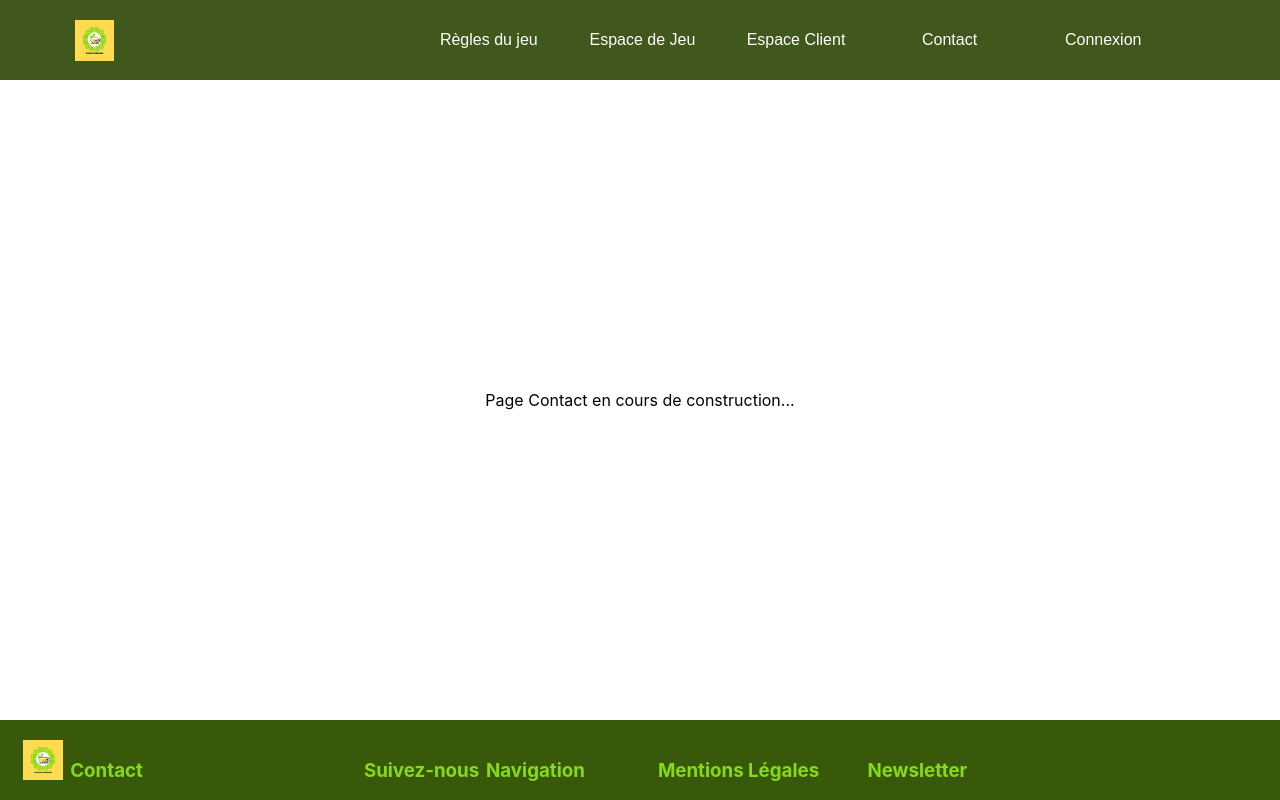
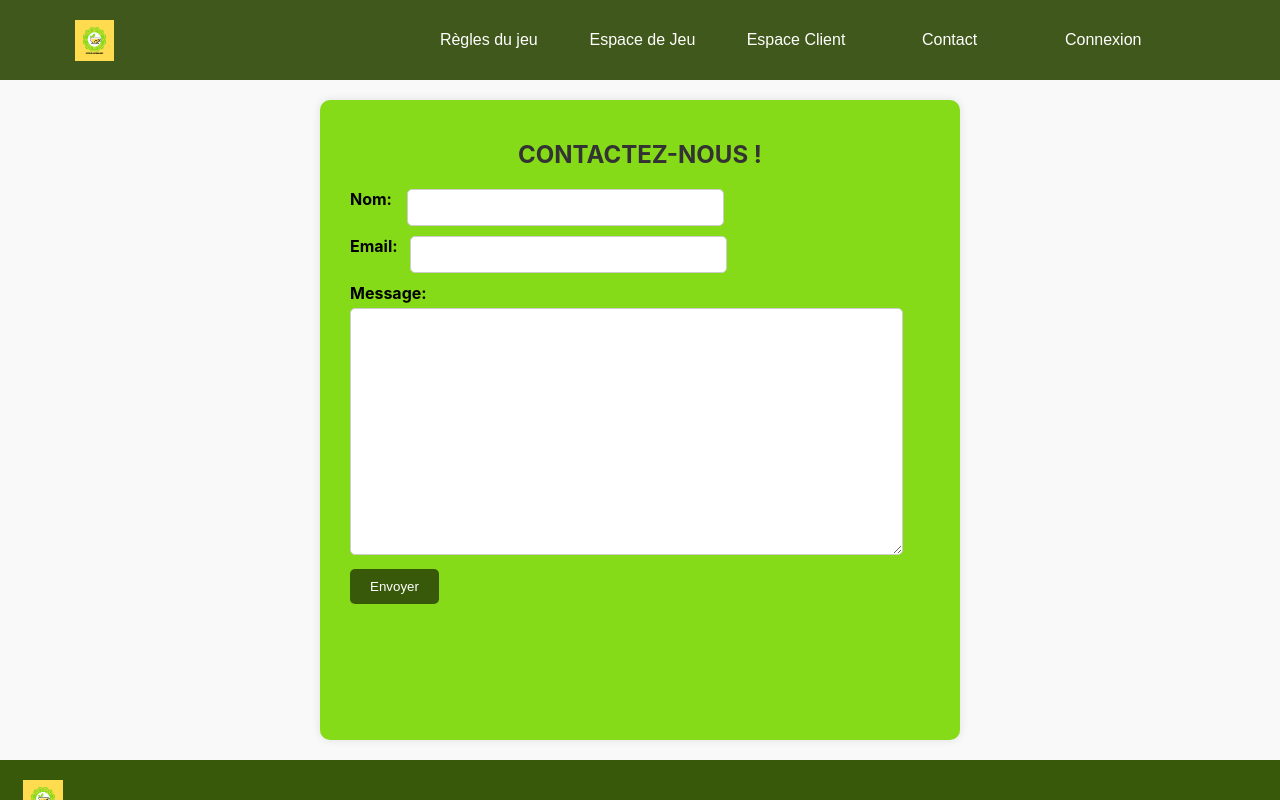
Before and after one commit to thetiptop123/tip_top_game, a React (Create React App) app in the folder frontend/: page /contact in a window 1280 px wide. Shown: the top 800 px of the page. Built offline with nearby package versions, Linux system fonts and the light colour scheme.

Commit message:
3T-XG7WGkXb : Formulaire de contact

```diff
--- a/frontend/src/containers/Contact/index.jsx
+++ b/frontend/src/containers/Contact/index.jsx
@@ -9,10 +9,41 @@ export default function Contact() {
         justifyContent: "center",
         alignItems: "center",
         height: "80vh",
-        gap: 50,
+        gap: "50px",
+        backgroundColor: "#f9f9f9",
+        padding: "20px",
       }}
     >
-      Page Contact en cours de construction...
+      <div
+        style={{
+          backgroundColor: "#85db18",
+          padding: "20px",
+          borderRadius:10,
+          boxShadow: "0 0 10px rgba(0, 0, 0, 0.1)",
+          width: "100%",
+          maxWidth: "600px",
+          height : "100%",
+        }}
+      >
+        <h2 style={{ marginBottom: "20px", color: "#333",display:"flex", justifyContent:"center" }}>CONTACTEZ-NOUS !</h2>
+        <form method="post" style={{marginLeft:10}}>
+          <div style={{ marginBottom: "10px" , display:"flex"}}>
+            <label htmlFor="nom" style={{ display: "block", marginBottom: "5px", fontWeight: "bold", marginRight:15 }}>Nom:</label>
+            <input type="text" id="nom" name="nom" style={{ width: "50%", padding: "10px", border: "1px solid #ccc", borderRadius: "5px" }} />
+          </div>
+          <div style={{ marginBottom: "10px", display:"flex" }}>
+            <label htmlFor="adresse_mail" style={{ display: "block", marginBottom: "5px", fontWeight: "bold", marginRight:12  }}>Email:</label>
+            <input type="email" id="adresse_mail" name="adresse_mail" required style={{ width: "50%", padding: "10px", border: "1px solid #ccc", borderRadius: "5px" }} />
+          </div>
+          <div style={{ marginBottom: "10px" }}>
+            <label htmlFor="message" style={{ display: "block", marginBottom: "5px", fontWeight: "bold" }}>Message:</label>
+            <textarea id="message" name="message" rows="15" required style={{ width: "90%", padding: "10px", border: "1px solid #ccc", borderRadius: "5px", resize: "vertical" }}></textarea>
+          </div>
+          <button type="submit" style={{backgroundColor: "#39590A",color: "white",padding: "10px 20px", border: "none", borderRadius: "5px", cursor: "pointer",}} onMouseOver={(e) => e.target.style.backgroundColor = "#ffdb4f"} onMouseOut={(e) => e.target.style.backgroundColor = "#39590A"}>
+            Envoyer
+          </button>
+        </form>
+      </div>
     </div>
   );
 }
```
